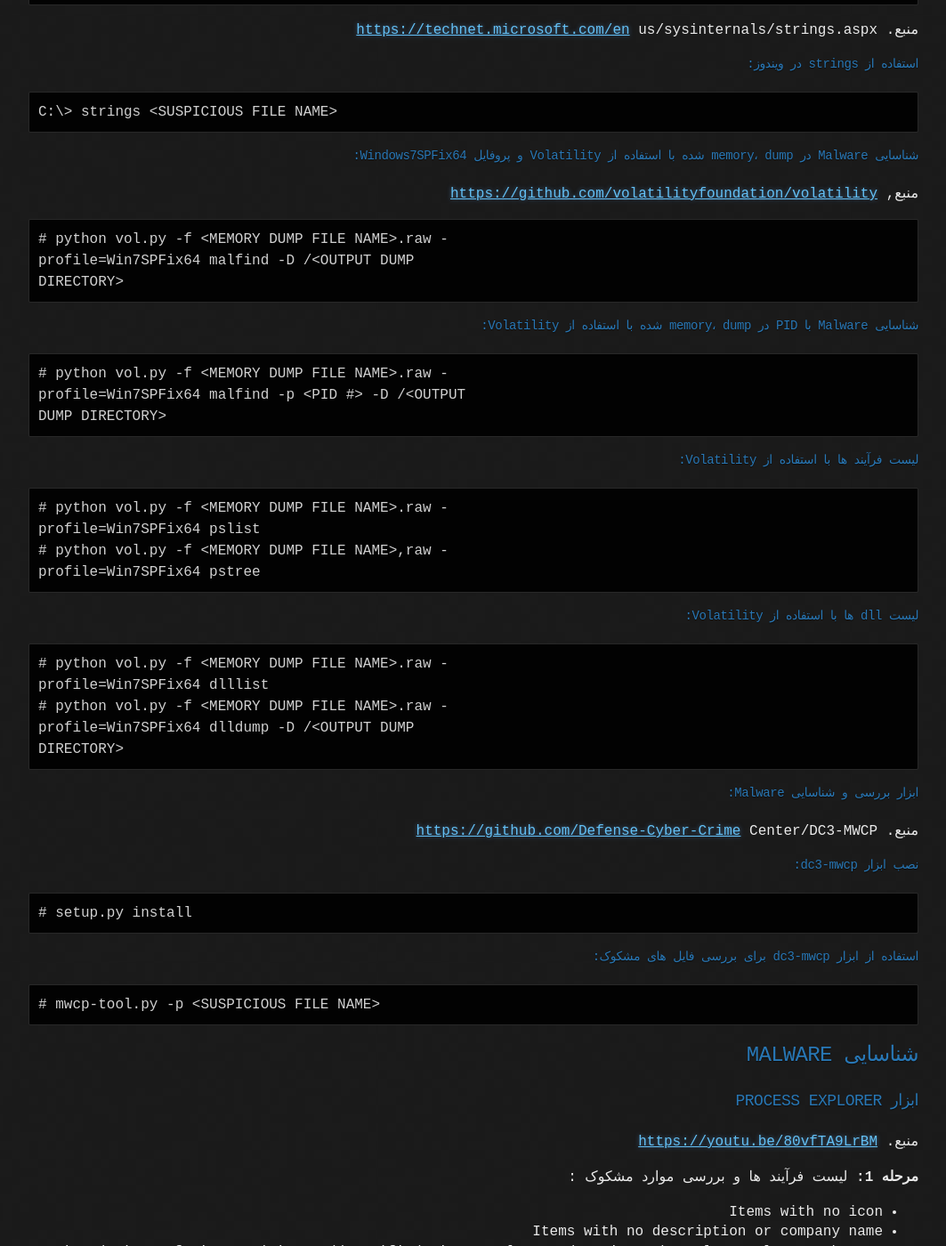
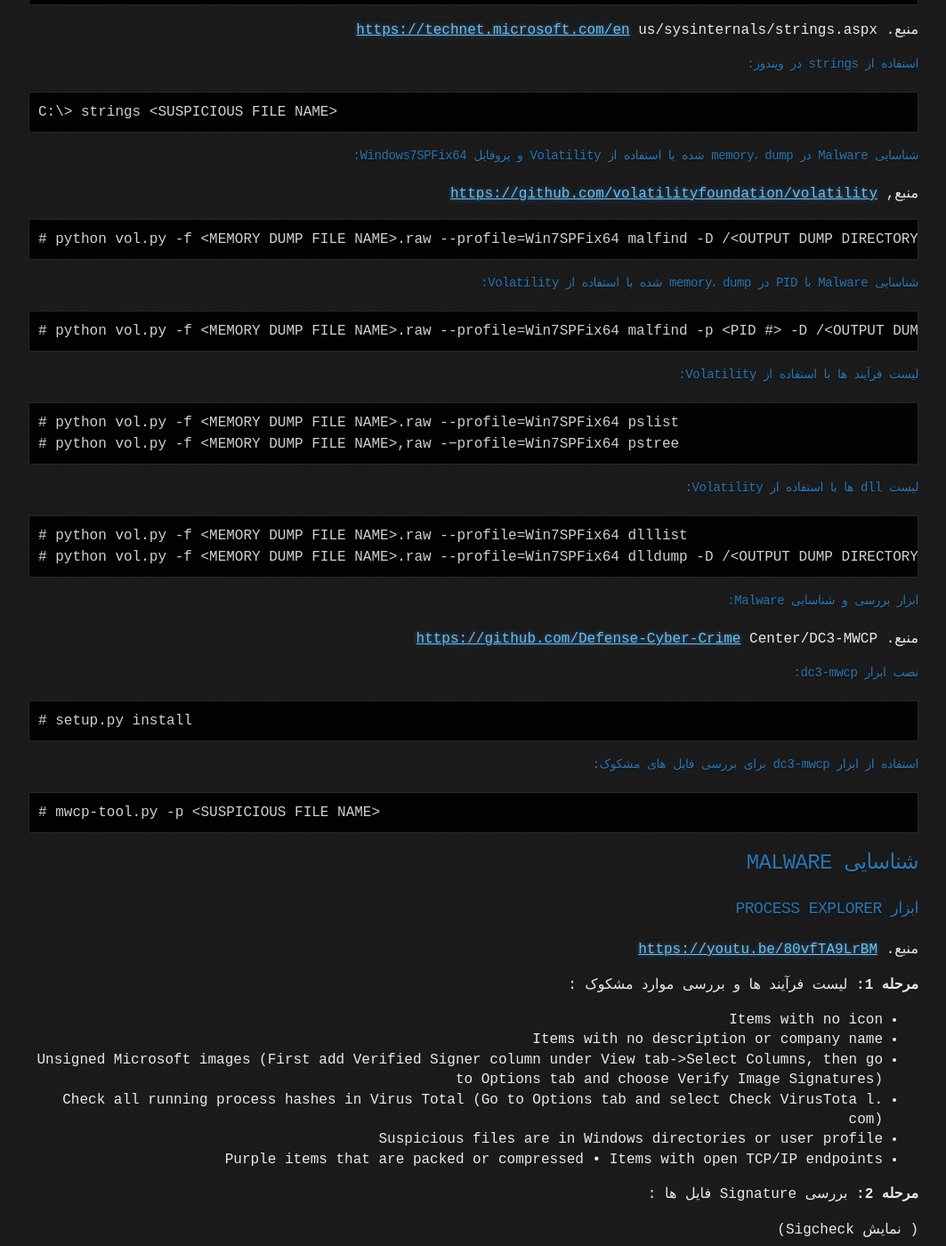
Before and after one commit to irblueteam/blue-team, a Jekyll site: the page built from respond-analysis.md, in a window 1280 px wide and 1400 px high, scrolled down 18603 px. Shown: the whole window at 89% size, without its empty margins (108-1171 px from the left). Built offline with Jekyll 4.4.1, drawn with Linux system fonts in a browser that asks for light colours; some web fonts are replaced; our own code applies the rules of GitHub Pages for plain Markdown files; part of the change alters nothing that is shown.

````diff
--- a/respond-analysis.md
+++ b/respond-analysis.md
@@ -940,37 +940,29 @@ C:\> strings <SUSPICIOUS FILE NAME>
 منبع, [https://github.com/volatilityfoundation/volatility](https://github.com/volatilityfoundation/volatility)
 
 ```text
-# python vol.py -f <MEMORY DUMP FILE NAME>.raw -
-profile=Win7SPFix64 malfind -D /<OUTPUT DUMP
-DIRECTORY>
+# python vol.py -f <MEMORY DUMP FILE NAME>.raw --profile=Win7SPFix64 malfind -D /<OUTPUT DUMP DIRECTORY>
 ```
 
 #### شناسایی Malware با PID در memory، dump شده با استفاده از Volatility:
 
 ```text
-# python vol.py -f <MEMORY DUMP FILE NAME>.raw -
-profile=Win7SPFix64 malfind -p <PID #> -D /<OUTPUT
-DUMP DIRECTORY>
+# python vol.py -f <MEMORY DUMP FILE NAME>.raw --profile=Win7SPFix64 malfind -p <PID #> -D /<OUTPUT DUMP DIRECTORY>
 ```
 
 #### لیست فرآیند ها با استفاده از Volatility:
 
 ```text
-# python vol.py -f <MEMORY DUMP FILE NAME>.raw -
-profile=Win7SPFix64 pslist
-# python vol.py -f <MEMORY DUMP FILE NAME>,raw -
-profile=Win7SPFix64 pstree
+# python vol.py -f <MEMORY DUMP FILE NAME>.raw --profile=Win7SPFix64 pslist
+# python vol.py -f <MEMORY DUMP FILE NAME>,raw -−profile=Win7SPFix64 pstree
 ```
 
 #### لیست dll ها با استفاده از Volatility:
 
 ```text
-# python vol.py -f <MEMORY DUMP FILE NAME>.raw -
-profile=Win7SPFix64 dlllist
-# python vol.py -f <MEMORY DUMP FILE NAME>.raw -
-profile=Win7SPFix64 dlldump -D /<OUTPUT DUMP
-DIRECTORY>
+# python vol.py -f <MEMORY DUMP FILE NAME>.raw --profile=Win7SPFix64 dlllist
+# python vol.py -f <MEMORY DUMP FILE NAME>.raw --profile=Win7SPFix64 dlldump -D /<OUTPUT DUMP DIRECTORY>
 ```
+
 
 #### ابزار بررسی و شناسایی Malware:
 
````
